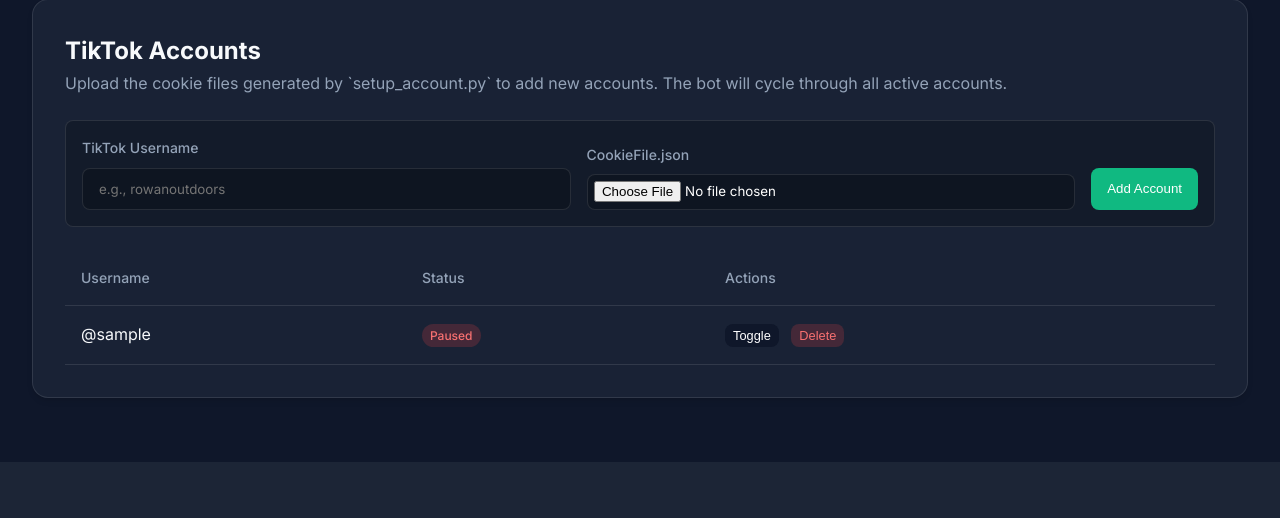
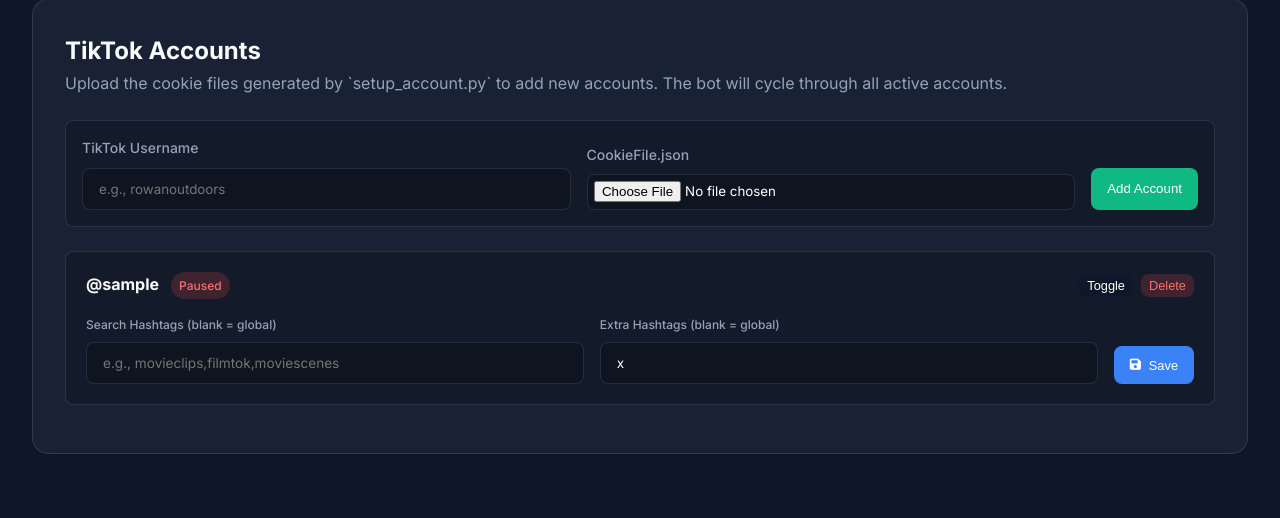
Before and after one commit to rowanchanner/tiktok-auto, a Python web app: template templates/settings.html in a window 1280 px wide. Shown: the part 1251-1769 px from the top of the page. Before the commit the page ends 1713 px from the top, so only its background shows below. Run offline with Jinja, Linux system fonts and the light colour scheme; the template is opened without the code that fills it: most values are stand-ins (such as "Sample title", 1, 10 or a date in 2020).

Commit message:
Per-account search hashtags and extra hashtags customization

```diff
--- a/models.py
+++ b/models.py
@@ -32,3 +32,5 @@ class TikTokAccount(db.Model):
     username = db.Column(db.String(100), nullable=False, unique=True)
     cookie_file = db.Column(db.String(255), nullable=False)
     is_active = db.Column(db.Boolean, default=True)
+    search_hashtags = db.Column(db.Text, default='')  # blank = use global
+    extra_hashtags = db.Column(db.Text, default='')    # blank = use global
--- a/templates/settings.html
+++ b/templates/settings.html
@@ -84,36 +84,37 @@
 
     {% if accounts %}
     <div class="table-container">
-        <table>
-            <thead>
-                <tr>
-                    <th>Username</th>
-                    <th>Status</th>
-                    <th>Actions</th>
-                </tr>
-            </thead>
-            <tbody>
         {% for account in accounts %}
-                <tr>
-                    <td>@{{ account.username }}</td>
-                    <td>
+        <div style="background: rgba(0,0,0,0.2); padding: 1.25rem; border-radius: 0.5rem; border: 1px solid var(--border-color); margin-bottom: 1rem;">
+            <div style="display: flex; justify-content: space-between; align-items: center; margin-bottom: 1rem;">
+                <div style="display: flex; align-items: center; gap: 0.75rem;">
+                    <strong>@{{ account.username }}</strong>
                     {% if account.is_active %}
                     <span class="badge badge-success">Active</span>
                     {% else %}
                     <span class="badge badge-danger">Paused</span>
                     {% endif %}
-                    </td>
-                    <td>
-                        <form method="POST" style="display: inline;">
+                </div>
+                <form method="POST" style="display: flex; gap: 0.5rem;">
                     <input type="hidden" name="account_id" value="{{ account.id }}">
-                            <button type="submit" name="toggle_account" class="btn" style="padding: 0.25rem 0.5rem; font-size: 0.8rem; margin-right: 0.5rem; background: var(--bg-color);">Toggle</button>
-                            <button type="submit" name="delete_account" class="btn" style="padding: 0.25rem 0.5rem; font-size: 0.8rem; background: rgba(239, 68, 68, 0.2); color: #f87171;" onclick="return confirm('Are you sure you want to delete this account?')">Delete</button>
+                    <button type="submit" name="toggle_account" class="btn" style="padding: 0.25rem 0.5rem; font-size: 0.8rem; background: var(--bg-color);">Toggle</button>
+                    <button type="submit" name="delete_account" class="btn" style="padding: 0.25rem 0.5rem; font-size: 0.8rem; background: rgba(239, 68, 68, 0.2); color: #f87171;" onclick="return confirm('Delete this account?')">Delete</button>
                 </form>
-                    </td>
-                </tr>
+            </div>
+            <form method="POST" style="display: flex; gap: 1rem; flex-wrap: wrap;">
+                <input type="hidden" name="account_id" value="{{ account.id }}">
+                <div class="form-group" style="margin: 0; flex: 1; min-width: 200px;">
+                    <label style="font-size: 0.75rem;">Search Hashtags <span style="color:var(--text-muted);">(blank = global)</span></label>
+                    <input type="text" name="account_search_hashtags" class="form-control" value="{{ account.search_hashtags or '' }}" placeholder="e.g., movieclips,filmtok,moviescenes" style="font-size: 0.85rem;">
+                </div>
+                <div class="form-group" style="margin: 0; flex: 1; min-width: 200px;">
+                    <label style="font-size: 0.75rem;">Extra Hashtags <span style="color:var(--text-muted);">(blank = global)</span></label>
+                    <input type="text" name="account_extra_hashtags" class="form-control" value="{{ account.extra_hashtags or '' }}" placeholder="e.g., #foryou,#viral" style="font-size: 0.85rem;">
+                </div>
+                <button type="submit" name="save_account_hashtags" class="btn" style="align-self: flex-end; height: 38px; font-size: 0.8rem;"><i class="fa-solid fa-floppy-disk"></i> Save</button>
+            </form>
+        </div>
         {% endfor %}
-            </tbody>
-        </table>
     </div>
     {% else %}
     <p style="color: var(--text-muted);">No accounts added yet. Please upload a cookie file.</p>
```
Also changed, not shown: app.py (+13 -0 lines), discover.py (+6 -13 lines), main.py (+12 -1 lines). Lines whose indentation alone changed are shown as unchanged.
